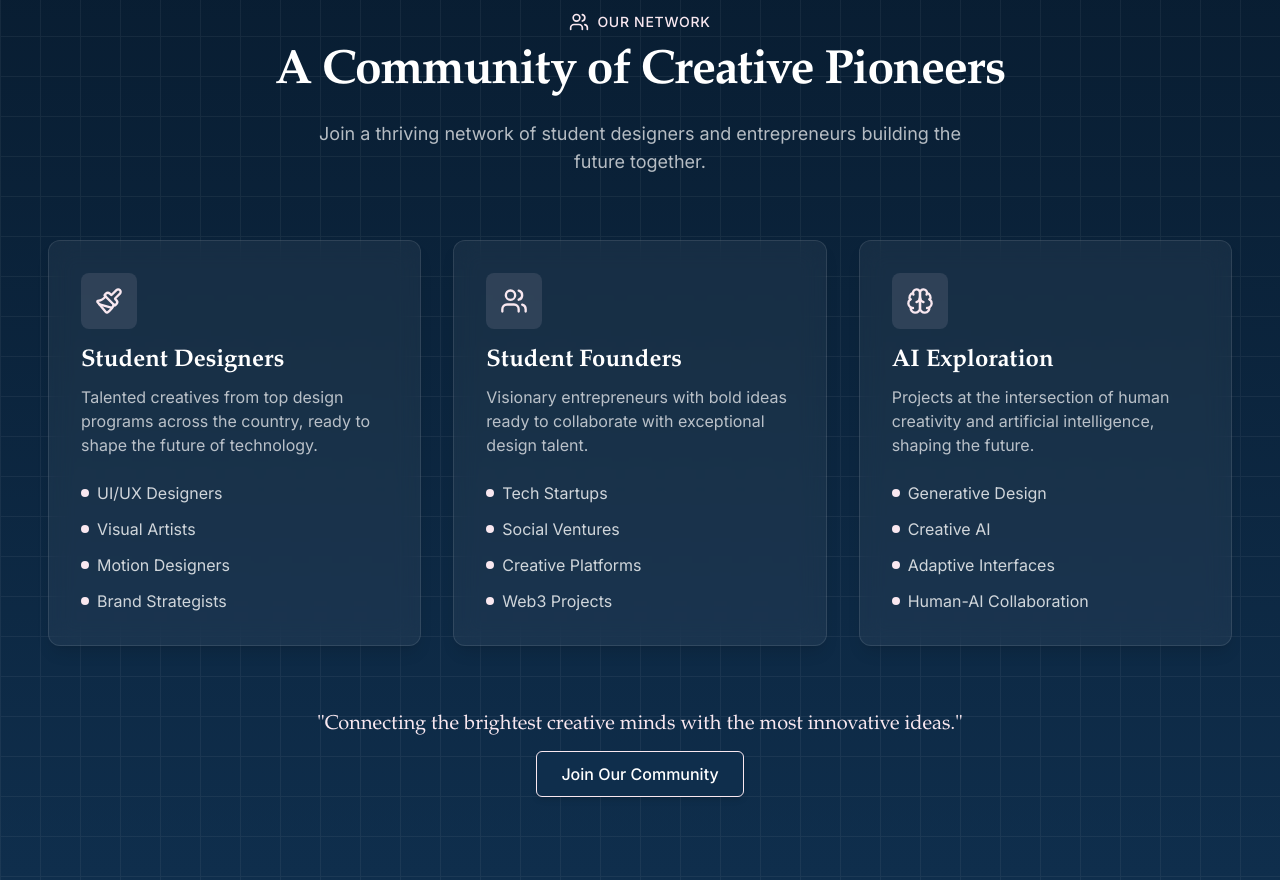
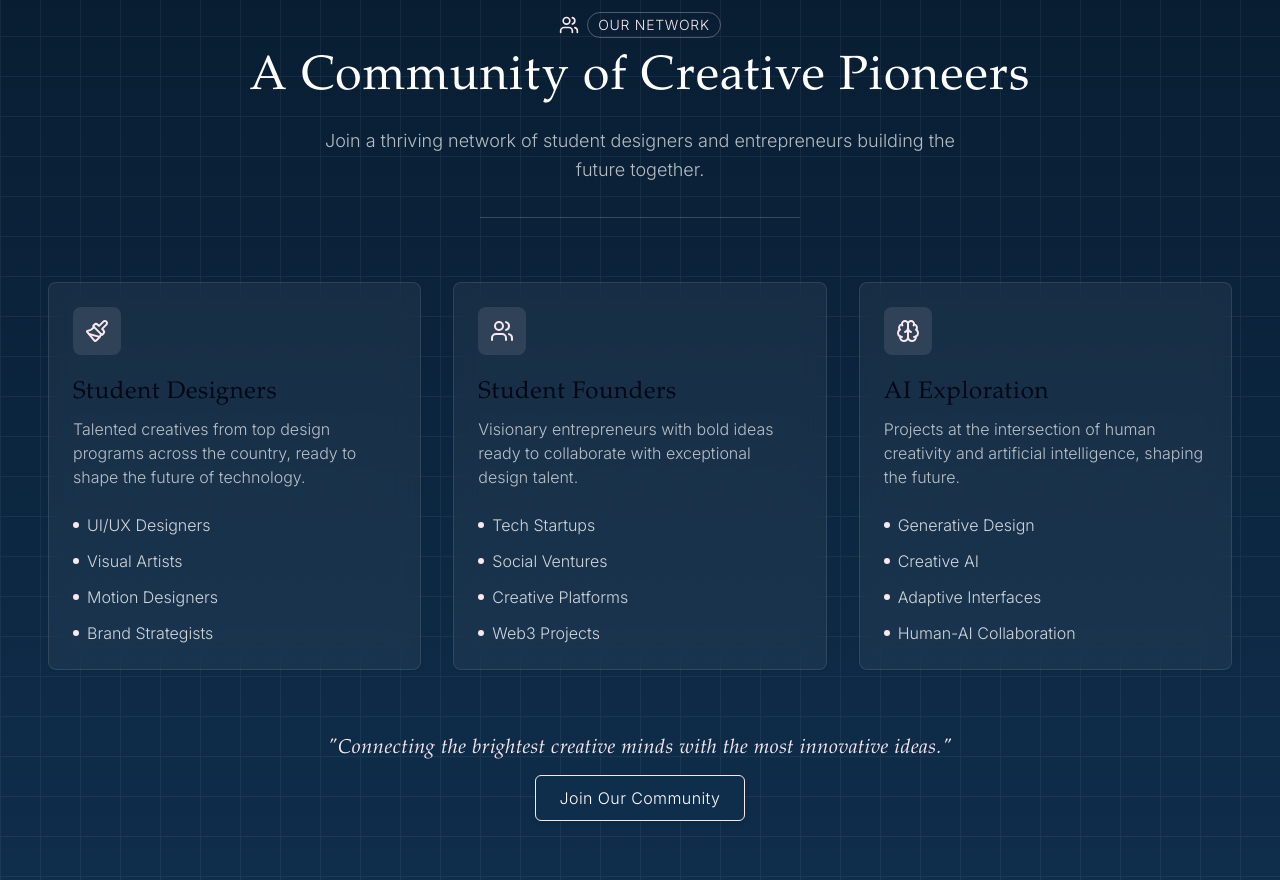
Before and after one commit to manyuagashe/nceladus-landing-page, a React (Vite) app: page / in a window 1280 px wide. Shown: the part 1920-2800 px from the top of the page. Built offline with nearby package versions, Linux system fonts and the light colour scheme.

Commit message:
Refactor website styling
Update website styling to use a slimmer font and improve clarity.

```diff
--- a/src/components/Network.tsx
+++ b/src/components/Network.tsx
@@ -1,5 +1,9 @@
+
 import React, { useEffect, useRef } from 'react';
 import { Users, Brain, Paintbrush } from 'lucide-react';
+import { Card, CardContent, CardHeader } from "@/components/ui/card";
+import { Badge } from "@/components/ui/badge";
+import { Separator } from "@/components/ui/separator";
 
 const Network = () => {
   const sectionRef = useRef<HTMLDivElement>(null);
@@ -50,86 +54,95 @@ const Network = () => {
         <div className="text-center mb-16">
           <div className="inline-flex items-center justify-center space-x-2 mb-4 animate-on-scroll">
             <Users size={20} className="text-nceladus-light" />
-            <span className="text-nceladus-light uppercase tracking-wider text-sm font-medium">Our Network</span>
+            <Badge variant="outline" className="text-nceladus-light uppercase tracking-wider text-sm font-light border-nceladus-light/30">
+              Our Network
+            </Badge>
           </div>
-          <h2 className="heading text-4xl md:text-5xl font-bold mb-6 animate-on-scroll">
+          <h2 className="heading text-4xl md:text-5xl mb-6 animate-on-scroll tracking-wide">
             A Community of Creative Pioneers
           </h2>
-          <p className="text-lg text-white/70 max-w-2xl mx-auto animate-on-scroll">
+          <p className="text-lg text-white/70 max-w-2xl mx-auto animate-on-scroll font-light leading-relaxed">
             Join a thriving network of student designers and entrepreneurs building the future together.
           </p>
+          <Separator className="max-w-xs mx-auto my-8 bg-nceladus-light/20" />
         </div>
 
         <div className="grid md:grid-cols-3 gap-8">
-          <div className="glass-card p-8 animate-on-scroll">
-            <div className="mb-6">
-              <div className="w-14 h-14 bg-nceladus-light/10 rounded-lg flex items-center justify-center mb-4">
-                <Paintbrush size={28} className="text-nceladus-light" />
+          <Card className="bg-white/5 border-white/10 backdrop-blur-md animate-on-scroll">
+            <CardHeader className="pb-2">
+              <div className="w-12 h-12 bg-nceladus-light/10 rounded-lg flex items-center justify-center mb-4">
+                <Paintbrush size={24} className="text-nceladus-light" />
               </div>
-              <h3 className="text-2xl font-garamond font-bold mb-2">Student Designers</h3>
-              <p className="text-white/70">
+              <h3 className="text-2xl font-garamond mb-1 font-normal tracking-wide">Student Designers</h3>
+            </CardHeader>
+            <CardContent>
+              <p className="text-white/70 font-light mb-6">
                 Talented creatives from top design programs across the country, ready to shape the future of technology.
               </p>
-            </div>
 
-            <ul className="space-y-3 text-white/80">
+              <ul className="space-y-3 text-white/80 font-light">
                 {['UI/UX Designers', 'Visual Artists', 'Motion Designers', 'Brand Strategists'].map((skill) => (
                   <li key={skill} className="flex items-center">
-                  <span className="w-2 h-2 bg-nceladus-light rounded-full mr-2"></span>
+                    <span className="w-1.5 h-1.5 bg-nceladus-light rounded-full mr-2"></span>
                     {skill}
                   </li>
                 ))}
               </ul>
+            </CardContent>
+          </Card>
+
+          <Card className="bg-white/5 border-white/10 backdrop-blur-md animate-on-scroll">
+            <CardHeader className="pb-2">
+              <div className="w-12 h-12 bg-nceladus-light/10 rounded-lg flex items-center justify-center mb-4">
+                <Users size={24} className="text-nceladus-light" />
               </div>
-
-          <div className="glass-card p-8 animate-on-scroll">
-            <div className="mb-6">
-              <div className="w-14 h-14 bg-nceladus-light/10 rounded-lg flex items-center justify-center mb-4">
-                <Users size={28} className="text-nceladus-light" />
-              </div>
-              <h3 className="text-2xl font-garamond font-bold mb-2">Student Founders</h3>
-              <p className="text-white/70">
+              <h3 className="text-2xl font-garamond mb-1 font-normal tracking-wide">Student Founders</h3>
+            </CardHeader>
+            <CardContent>
+              <p className="text-white/70 font-light mb-6">
                 Visionary entrepreneurs with bold ideas ready to collaborate with exceptional design talent.
               </p>
-            </div>
 
-            <ul className="space-y-3 text-white/80">
+              <ul className="space-y-3 text-white/80 font-light">
                 {['Tech Startups', 'Social Ventures', 'Creative Platforms', 'Web3 Projects'].map((venture) => (
                   <li key={venture} className="flex items-center">
-                  <span className="w-2 h-2 bg-nceladus-light rounded-full mr-2"></span>
+                    <span className="w-1.5 h-1.5 bg-nceladus-light rounded-full mr-2"></span>
                     {venture}
                   </li>
                 ))}
               </ul>
+            </CardContent>
+          </Card>
+
+          <Card className="bg-white/5 border-white/10 backdrop-blur-md animate-on-scroll">
+            <CardHeader className="pb-2">
+              <div className="w-12 h-12 bg-nceladus-light/10 rounded-lg flex items-center justify-center mb-4">
+                <Brain size={24} className="text-nceladus-light" />
               </div>
-
-          <div className="glass-card p-8 animate-on-scroll">
-            <div className="mb-6">
-              <div className="w-14 h-14 bg-nceladus-light/10 rounded-lg flex items-center justify-center mb-4">
-                <Brain size={28} className="text-nceladus-light" />
-              </div>
-              <h3 className="text-2xl font-garamond font-bold mb-2">AI Exploration</h3>
-              <p className="text-white/70">
+              <h3 className="text-2xl font-garamond mb-1 font-normal tracking-wide">AI Exploration</h3>
+            </CardHeader>
+            <CardContent>
+              <p className="text-white/70 font-light mb-6">
                 Projects at the intersection of human creativity and artificial intelligence, shaping the future.
               </p>
-            </div>
 
-            <ul className="space-y-3 text-white/80">
+              <ul className="space-y-3 text-white/80 font-light">
                 {['Generative Design', 'Creative AI', 'Adaptive Interfaces', 'Human-AI Collaboration'].map((area) => (
                   <li key={area} className="flex items-center">
-                  <span className="w-2 h-2 bg-nceladus-light rounded-full mr-2"></span>
+                    <span className="w-1.5 h-1.5 bg-nceladus-light rounded-full mr-2"></span>
                     {area}
                   </li>
                 ))}
               </ul>
-          </div>
+            </CardContent>
+          </Card>
         </div>
 
         <div className="mt-16 text-center animate-on-scroll">
-          <p className="text-xl font-garamond text-nceladus-light mb-6">
+          <p className="text-xl font-garamond text-nceladus-light mb-6 font-normal italic tracking-wide">
             "Connecting the brightest creative minds with the most innovative ideas."
           </p>
-          <a href="#join" className="btn-primary">Join Our Community</a>
+          <a href="#join" className="btn-primary tracking-wide font-light">Join Our Community</a>
         </div>
       </div>
     </section>
--- a/src/index.css
+++ b/src/index.css
@@ -120,7 +120,7 @@
   }
 
   .heading {
-    @apply font-garamond tracking-tight;
+    @apply font-garamond tracking-wide font-normal; /* Changed from font-bold to font-normal and added tracking-wide */
   }
 
   .link-hover {
```
Lines whose indentation alone changed are shown as unchanged.
